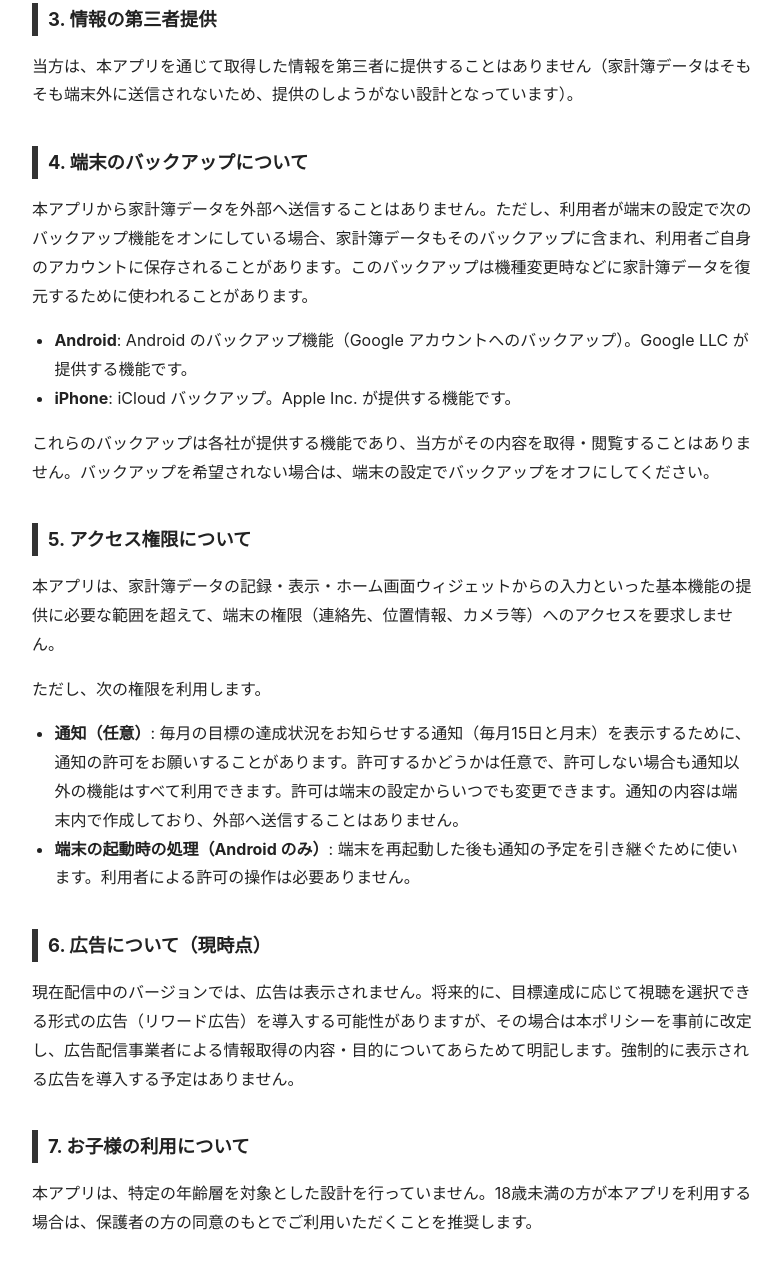
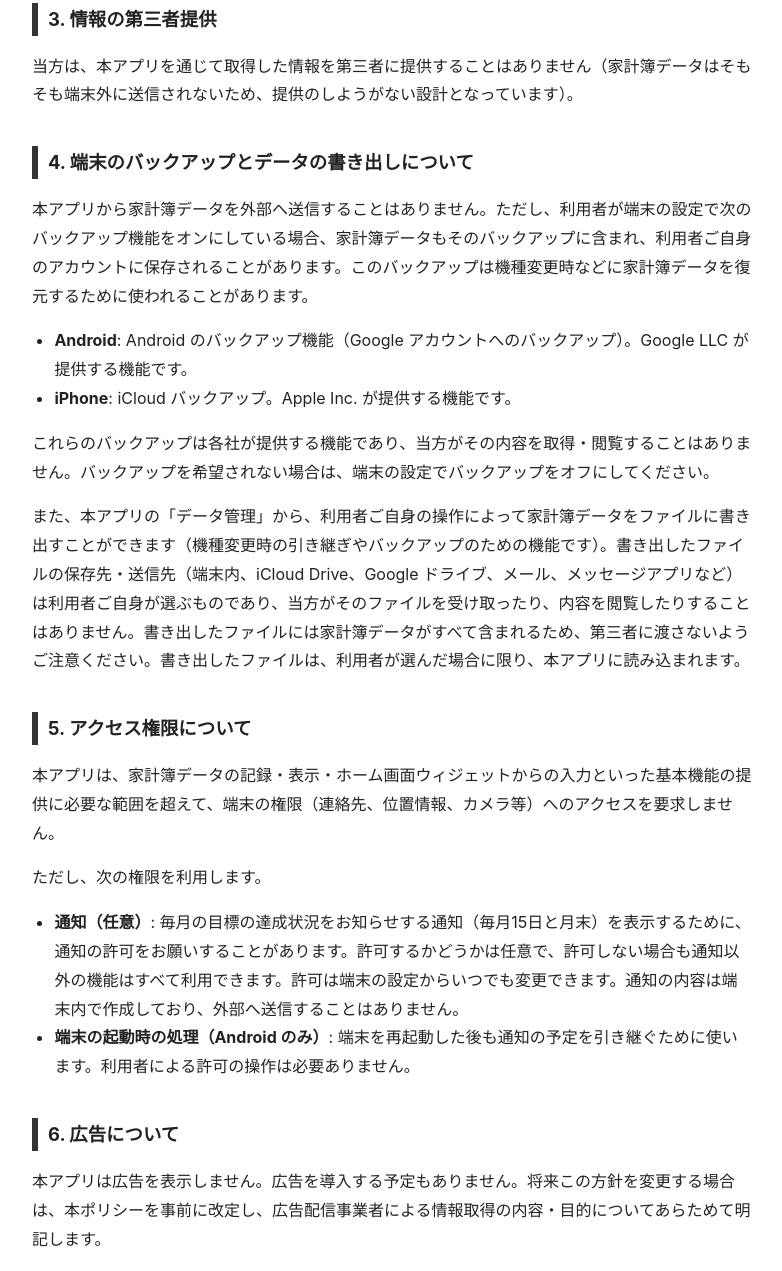
Before and after one commit to Tsukamoto8Lab/bakusoku-kakeibo-policy, a plain HTML site: page index.html in a window 1280 px wide. Shown: the part 893-2164 px from the top of the page, without its empty margins (248-1030 px from the left). Drawn offline with Linux system fonts and the light colour scheme.

Commit message:
データの書き出し（v1.1.0）について追記し、広告の記述を現在の方針に合わせる
- 4. に、利用者の操作による家計簿データのファイルへの書き出しと、保存先・送信先は
  利用者が選び当方は受け取らないことを追記
- 8. に、書き出したファイルはアンインストールでは削除されないことを追記
- 6. 広告について: リワード広告の導入予定を削除し、広告を表示しない方針に合わせる

Co-Authored-By: Claude Opus 5.5 <noreply@anthropic.com>

```diff
--- a/index.html
+++ b/index.html
@@ -52,7 +52,7 @@
 <body>
 
 <h1>プライバシーポリシー</h1>
-<p class="updated">最終更新日: 2026年11月15日 / 施行日: 2026年8月1日</p>
+<p class="updated">最終更新日: 2026年11月24日 / 施行日: 2026年8月1日</p>
 
 <p>
 つかもとラボ（以下「当方」といいます）は、当方が提供するスマートフォンアプリケーション「爆速家計簿」（以下「本アプリ」といいます）における利用者の情報の取り扱いについて、以下のとおりプライバシーポリシー（以下「本ポリシー」といいます）を定めます。
@@ -81,7 +81,7 @@
 当方は、本アプリを通じて取得した情報を第三者に提供することはありません（家計簿データはそもそも端末外に送信されないため、提供のしようがない設計となっています）。
 </p>
 
-<h2>4. 端末のバックアップについて</h2>
+<h2>4. 端末のバックアップとデータの書き出しについて</h2>
 <p>
 本アプリから家計簿データを外部へ送信することはありません。ただし、利用者が端末の設定で次のバックアップ機能をオンにしている場合、家計簿データもそのバックアップに含まれ、利用者ご自身のアカウントに保存されることがあります。このバックアップは機種変更時などに家計簿データを復元するために使われることがあります。
 </p>
@@ -91,6 +91,9 @@
 </ul>
 <p>
 これらのバックアップは各社が提供する機能であり、当方がその内容を取得・閲覧することはありません。バックアップを希望されない場合は、端末の設定でバックアップをオフにしてください。
+</p>
+<p>
+また、本アプリの「データ管理」から、利用者ご自身の操作によって家計簿データをファイルに書き出すことができます（機種変更時の引き継ぎやバックアップのための機能です）。書き出したファイルの保存先・送信先（端末内、iCloud Drive、Google ドライブ、メール、メッセージアプリなど）は利用者ご自身が選ぶものであり、当方がそのファイルを受け取ったり、内容を閲覧したりすることはありません。書き出したファイルには家計簿データがすべて含まれるため、第三者に渡さないようご注意ください。書き出したファイルは、利用者が選んだ場合に限り、本アプリに読み込まれます。
 </p>
 
 <h2>5. アクセス権限について</h2>
@@ -105,9 +108,9 @@
   <li><strong>端末の起動時の処理（Android のみ）</strong>: 端末を再起動した後も通知の予定を引き継ぐために使います。利用者による許可の操作は必要ありません。</li>
 </ul>
 
-<h2>6. 広告について（現時点）</h2>
+<h2>6. 広告について</h2>
 <p>
-現在配信中のバージョンでは、広告は表示されません。将来的に、目標達成に応じて視聴を選択できる形式の広告（リワード広告）を導入する可能性がありますが、その場合は本ポリシーを事前に改定し、広告配信事業者による情報取得の内容・目的についてあらためて明記します。強制的に表示される広告を導入する予定はありません。
+本アプリは広告を表示しません。広告を導入する予定もありません。将来この方針を変更する場合は、本ポリシーを事前に改定し、広告配信事業者による情報取得の内容・目的についてあらためて明記します。
 </p>
 
 <h2>7. お子様の利用について</h2>
@@ -121,6 +124,9 @@
 </p>
 <p>
 なお、前述の端末のバックアップ機能によって利用者ご自身の Google アカウントまたは iCloud に保存されたバックアップは、本アプリのアンインストールでは削除されません。削除を希望される場合は、端末、Google アカウントまたは iCloud の設定から削除してください。
+</p>
+<p>
+また、利用者が書き出したファイル（前述の「データの書き出し」）も、本アプリのアンインストールでは削除されません。不要になった場合は、保存先から削除してください。
 </p>
 
 <h2>9. 本ポリシーの変更</h2>
```
